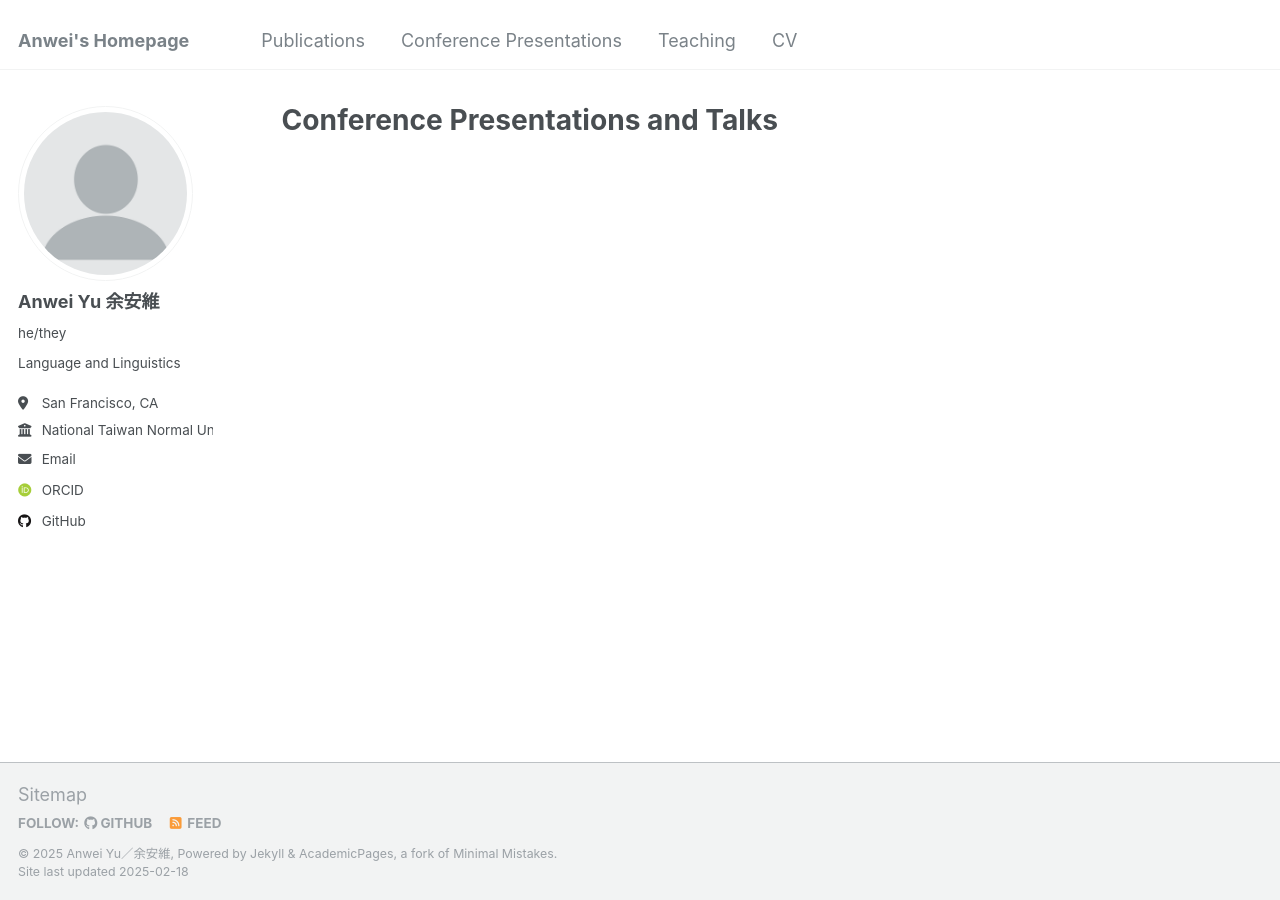
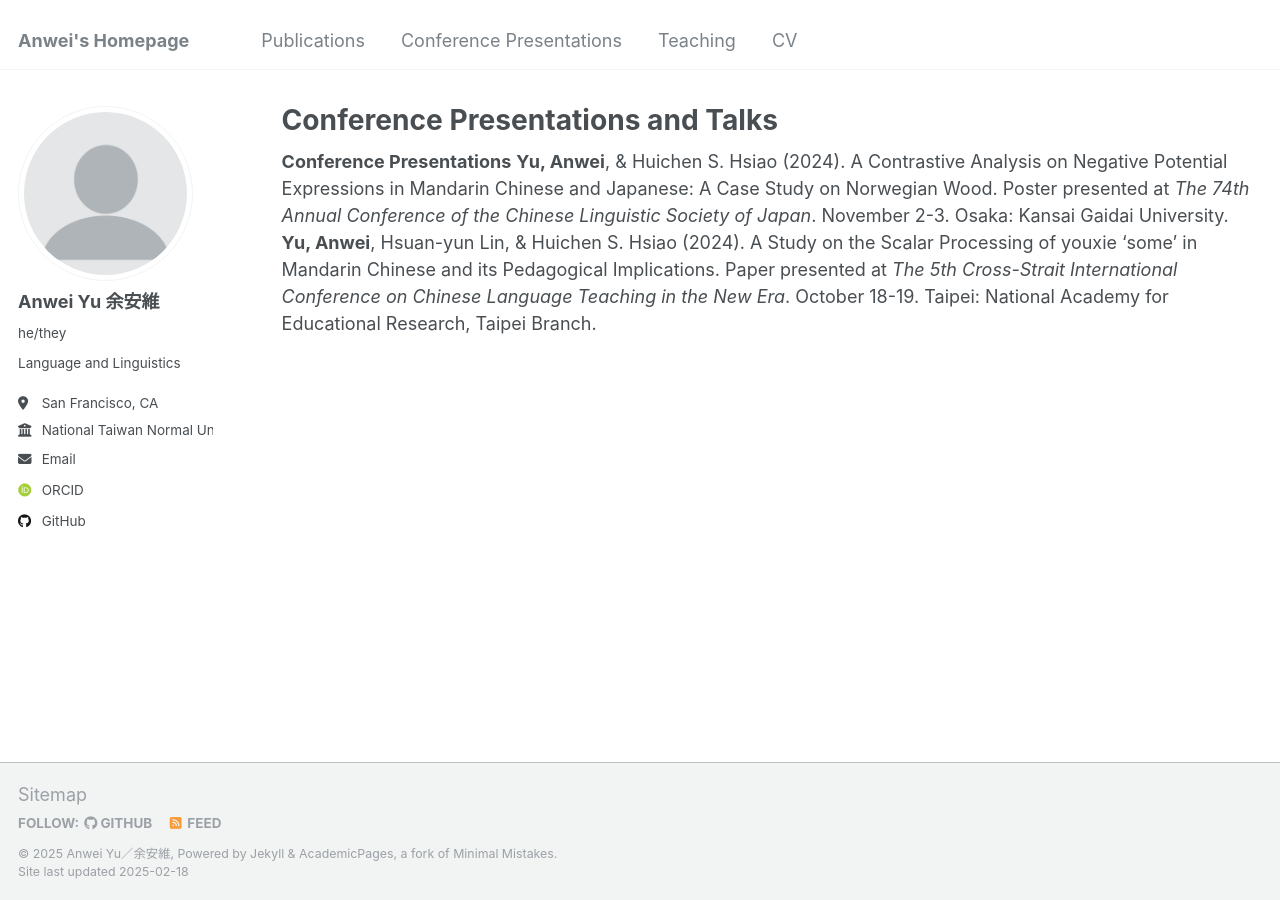
Before and after one commit to anweiyu/anweiyu.github.io, a Jekyll site: the page built from _pages/talks.html, in a window 1280 px wide. Built offline with Jekyll 4.4.1, drawn with Linux system fonts in a browser that asks for light colours; some web fonts are replaced.

Commit message:
Update talks.html

```diff
--- a/_pages/talks.html
+++ b/_pages/talks.html
@@ -5,12 +5,6 @@ permalink: /talks/
 author_profile: true
 ---
 
-{% if site.talkmap_link == true %}
-
-<p style="text-decoration:underline;"><a href="/talkmap.html">See a map of all the places I've given a talk!</a></p>
-
-{% endif %}
-
-{% for post in site.talks reversed %}
-  {% include archive-single-talk.html %}
-{% endfor %}
+<strong>Conference Presentations</strong>
+<strong>Yu, Anwei</strong>, & Huichen S. Hsiao (2024). A Contrastive Analysis on Negative Potential Expressions in Mandarin Chinese and Japanese: A Case Study on Norwegian Wood. Poster presented at <em>The 74th Annual Conference of the Chinese Linguistic Society of Japan</em>. November 2-3. Osaka: Kansai Gaidai University.<br>
+<strong>Yu, Anwei</strong>, Hsuan-yun Lin, & Huichen S. Hsiao (2024). A Study on the Scalar Processing of youxie ‘some’ in Mandarin Chinese and its Pedagogical Implications. Paper presented at <em>The 5th Cross-Strait International Conference on Chinese Language Teaching in the New Era</em>. October 18-19. Taipei: National Academy for Educational Research, Taipei Branch.
```
